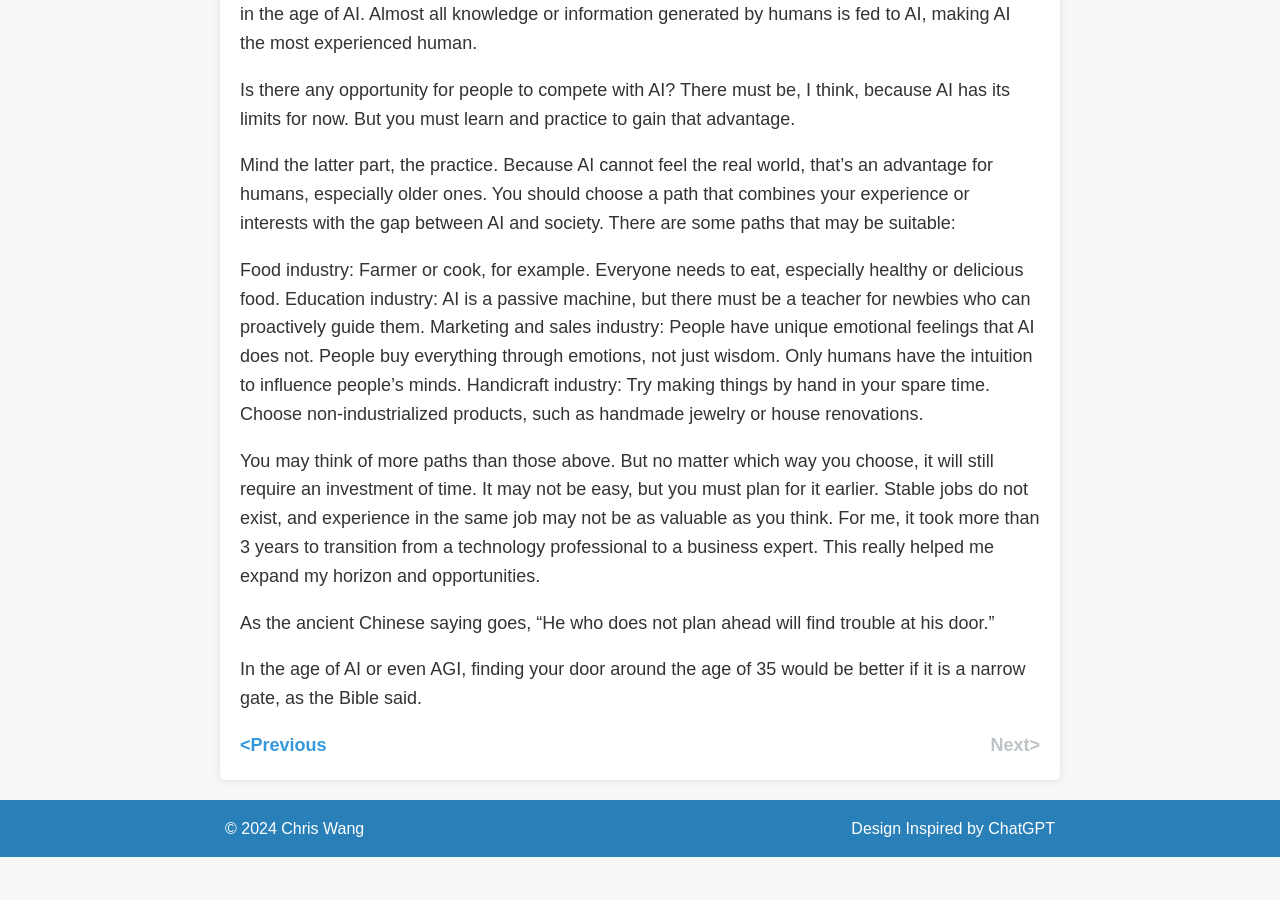
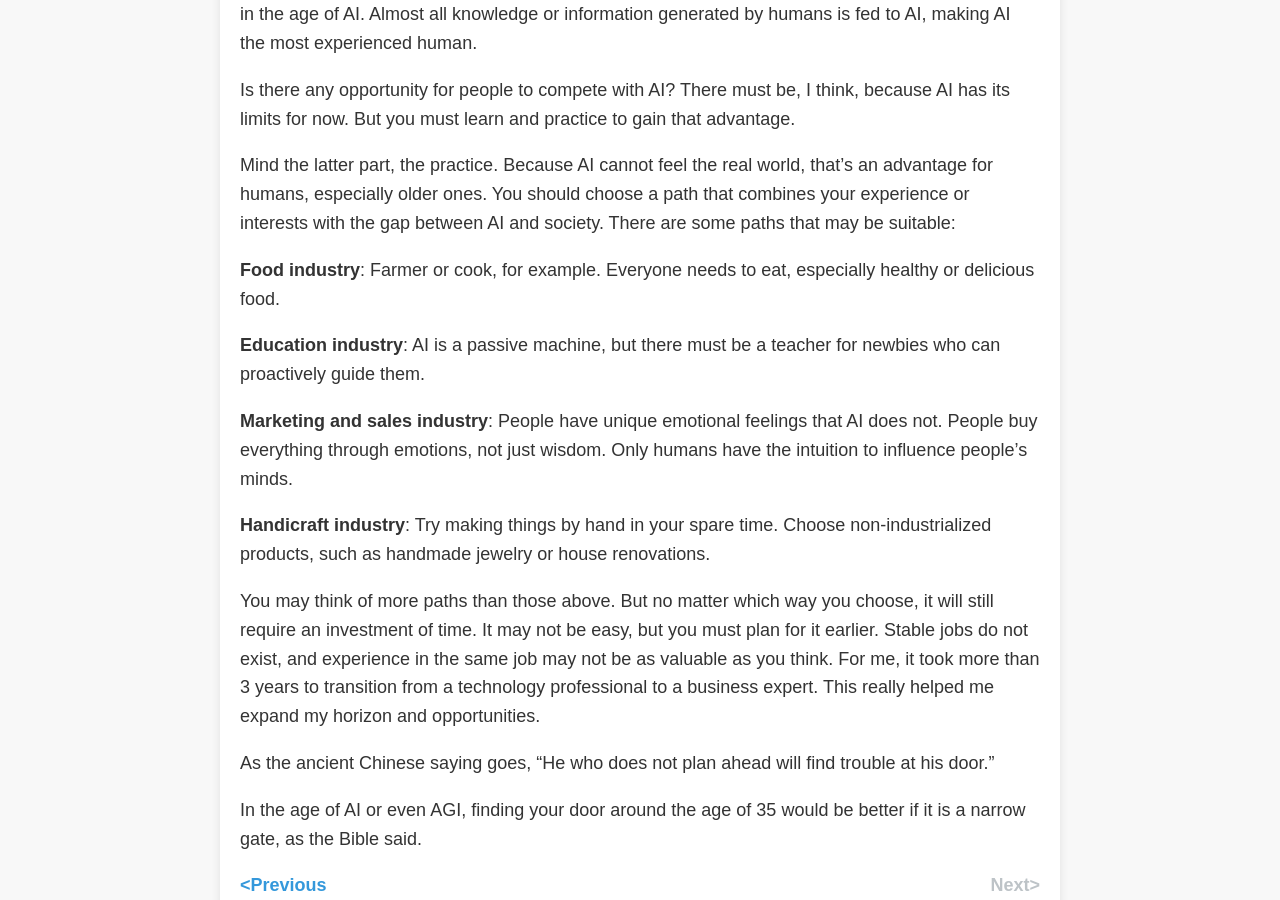
Before and after one commit to cookiebody/cookiebody.github.io, a Jekyll site: the page built from _posts/2024-2-20-Find-Your-Narrow-Gate-Around-35.md, in a window 1280 px wide and 900 px high, scrolled down 828 px. Built offline with Jekyll 4.4.1, drawn with Linux system fonts in a browser that asks for light colours; Markdown is read by kramdown in place of the engine named in the settings; before the commit the page ends 1685 px from its top, so only the background shows below that.

Commit message:
udpate style

```diff
--- a/_posts/2024-2-20-Find-Your-Narrow-Gate-Around-35.md
+++ b/_posts/2024-2-20-Find-Your-Narrow-Gate-Around-35.md
@@ -22,10 +22,13 @@ Is there any opportunity for people to compete with AI? There must be, I think,
 
 Mind the latter part, the practice. Because AI cannot feel the real world, that's an advantage for humans, especially older ones. You should choose a path that combines your experience or interests with the gap between AI and society. There are some paths that may be suitable:
 
-Food industry: Farmer or cook, for example. Everyone needs to eat, especially healthy or delicious food.
-Education industry: AI is a passive machine, but there must be a teacher for newbies who can proactively guide them.
-Marketing and sales industry: People have unique emotional feelings that AI does not. People buy everything through emotions, not just wisdom. Only humans have the intuition to influence people's minds.
-Handicraft industry: Try making things by hand in your spare time. Choose non-industrialized products, such as handmade jewelry or house renovations.
+**Food industry**: Farmer or cook, for example. Everyone needs to eat, especially healthy or delicious food.
+
+**Education industry**: AI is a passive machine, but there must be a teacher for newbies who can proactively guide them.
+
+**Marketing and sales industry**: People have unique emotional feelings that AI does not. People buy everything through emotions, not just wisdom. Only humans have the intuition to influence people's minds.
+
+**Handicraft industry**: Try making things by hand in your spare time. Choose non-industrialized products, such as handmade jewelry or house renovations.
 
 You may think of more paths than those above. But no matter which way you choose, it will still require an investment of time. It may not be easy, but you must plan for it earlier. Stable jobs do not exist, and experience in the same job may not be as valuable as you think. For me, it took more than 3 years to transition from a technology professional to a business expert. This really helped me expand my horizon and opportunities.
 
```
